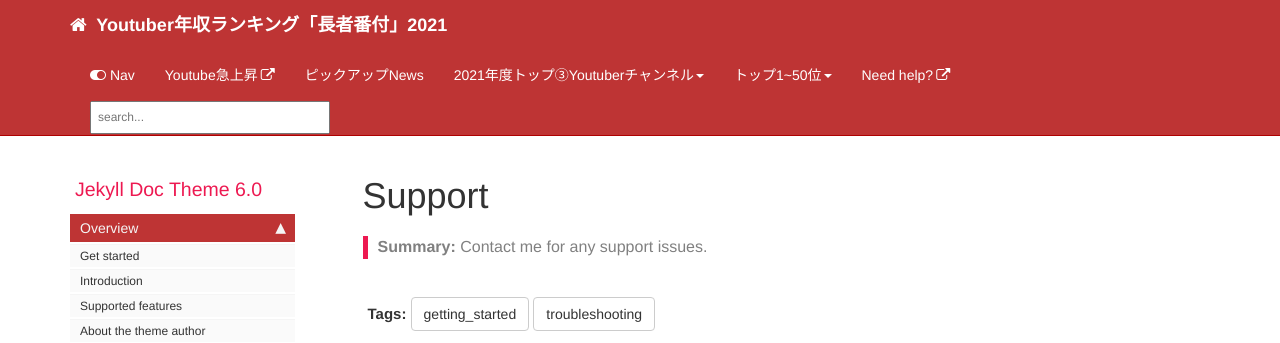
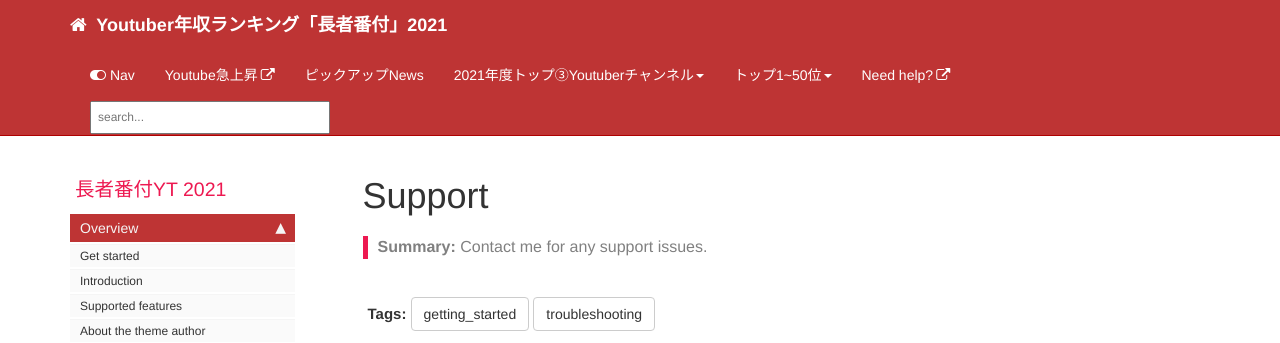
Before and after one commit to takagotch/page482, a Jekyll site: the page built from pages/mydoc/mydoc_support.md, in a window 1280 px wide. Shown: the top 343 px of the page. Built offline with Jekyll 4.4.1, drawn with Linux system fonts in a browser that asks for light colours; comment, search, counter and statistics services are not loaded.

Commit message:
Update mydoc_sidebar.yml

```diff
--- a/_data/sidebars/mydoc_sidebar.yml
+++ b/_data/sidebars/mydoc_sidebar.yml
@@ -2,8 +2,8 @@
 
 entries:
 - title: sidebar
-  product: Jekyll Doc Theme
-  version: 6.0
+  product: 長者番付YT
+  version: 2021
   folders:
 
   - title:
```
